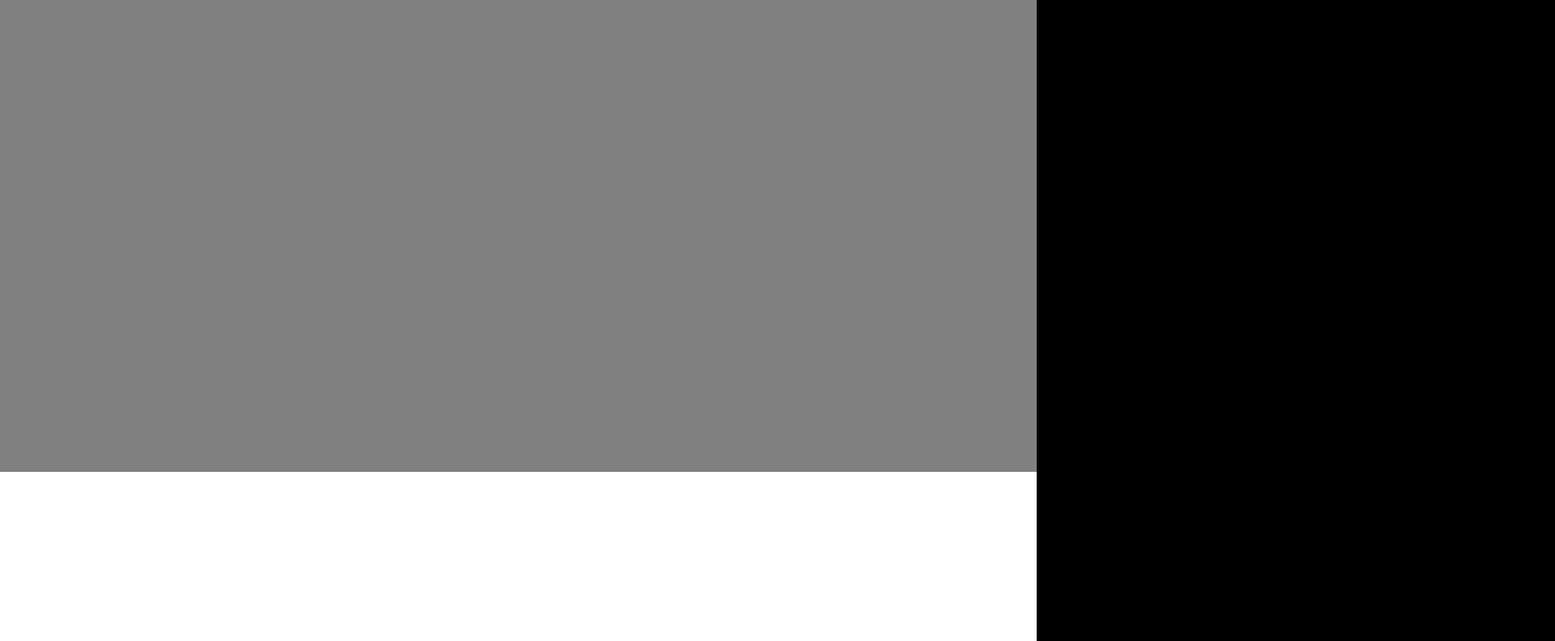
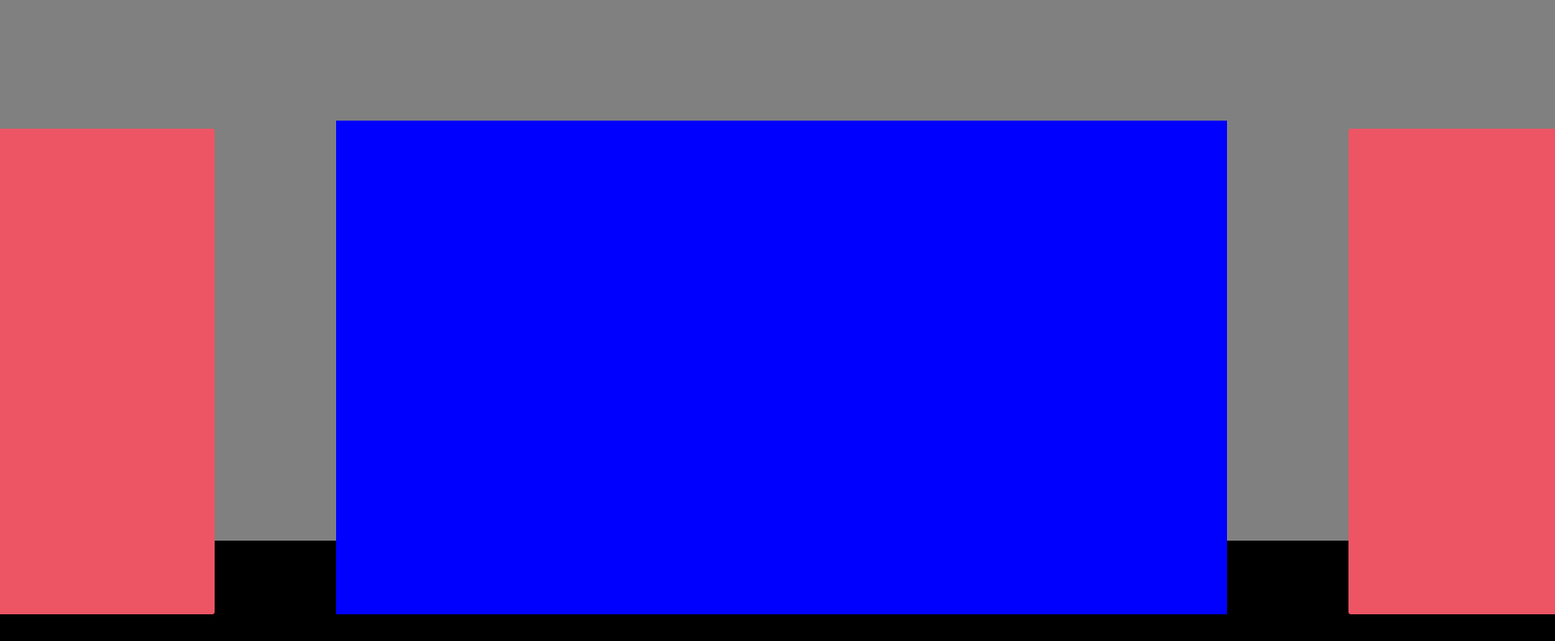
Before and after one commit to Stealerwolf/PROJETO-STUDIO-SOLL, a plain HTML site: page index.html in a window 1280 px wide. Shown: the part 1020-1812 px from the top of the page at 81% size, 1920 px wide, since content can reach past the window. Drawn offline with Linux system fonts and the light colour scheme.

Commit message:
adição do carousel e algumas mudanças

```diff
--- a/index.html
+++ b/index.html
@@ -55,7 +55,45 @@
              document.documentElement.scrollTop = 0; // Para Chrome, Firefox, IE e Opera
              }
         </script>
-        <script src="" async defer></script>
+
+         <!--codigo do card slider-->
+        <div class="container">
+
+            <div class="card"></div>
+            <div class="card active"></div>
+            <div class="card"></div>
+            <div class="card"></div>
+          </div>
+          <script>
+          let holder = document.querySelectorAll('.container')[0],
+            cards = document.querySelectorAll('.card');
+
+          let preActiveCard = cards[1];
+          let nextActiveCard = cards[2];
+
+          function scrollLeft() {
+            holder.classList.remove('next');
+            holder.classList.remove('reset');
+            holder.classList.add('next');
+
+            preActiveCard.classList.remove('active');
+            nextActiveCard.classList.add('active');
+            setTimeout(reset, 600);
+          }
+
+          function reset() {
+            holder.classList.remove('next');
+            holder.classList.add('reset');
+            preActiveCard.classList.add('active');
+            nextActiveCard.classList.remove('active');
+          }
+
+          setInterval(scrollLeft, 3000);
+
+
+          </script>
+          <!--fim do codigo do card slider-->
+
     </body>
     <!--fim BODY-->
 
--- a/style.css
+++ b/style.css
@@ -1,7 +1,11 @@
+
 .body{ /* propriedades css do corpo do site */
      background-color: black;  /* cor de fundo da página */
-     background-image: linear-gradient(to bottom, white 0%, white 33%, grey 33%, grey 66%, white 66%, white 100%); /* código pra dividir a página em cores */
+     background-image: linear-gradient(to bottom, black 0%, black 33%, grey 33%, grey 66%, black 66%, black 100%); /* código pra dividir a página em cores */
     min-height: 300vh; /* código para ditar o tamanho mínimo das divisões de cores. (abaixo disso a cor da "segunda página "toca" nos elementos da "primeira página" */
+    margin-left: -40px;
+    z-index: 998;
+    overflow-x: hidden;
 
 }
 
@@ -44,6 +48,7 @@
     padding: 10px; /* adiciona um espaço para não tocar nas palavras */
     border-radius: 10px; /* Cantos arredondados */
     font-size: 25px; /* aumnentar tamanho da fonte */
+    z-index: 999;
   }
 
   #BOTAO:hover {
@@ -51,6 +56,7 @@
     background-image: linear-gradient(45deg, black , #9B794E); /* cor da caixa do botão quando passam o mouse por cima */
     color: black; /* cor das letras do botao quando se passa o mouse por cima */
     transition: .3s;
+    z-index: 999;
 
   }
 
@@ -69,6 +75,7 @@
     padding: 10px;
     padding-left: 0px;
     padding-right: 0px;
+    z-index: 999;
 
   }
 
@@ -79,10 +86,13 @@
   display: inline-block;
   color: #878681;
   z-index: 1;
+
+
  }
 
 nav span{
   position: absolute;
+  visibility: hidden;
   top: 0;
   left: 0;
   right: 0;
@@ -91,6 +101,10 @@ nav span{
   border-radius: 10px;
   transition: .2s;
   background: black;
+}
+
+nav:hover span{
+  visibility: visible;
 }
 
 nav a:nth-child(1):hover~span{
@@ -105,3 +119,64 @@ nav a:nth-child(3):hover~span{
   left: 195px;
   width: 113px;
 }
+
+h1 { margin:150px auto 30px auto; text-align:center;}
+.container {
+  position: relative;
+  background: transparent;
+  max-width: 2000px;
+  min-width: 2000px;
+  height: 610px;
+  margin: 0 auto;
+  overflow: hidden;
+  top: 300px;
+  left: 0px;
+  z-index: 99;
+}
+
+.card {
+  position: absolute;
+  top: 50%;
+  left: 50%;
+  transform: translate(-50%, -50%);
+  display: inline-block;
+  width: 1000px;
+  height: 600px;
+  background: #ED5565;
+  margin: 5px;
+  border-radius:3px;
+  transition: transform 0.5s, background 0.3s ease-in-out;
+  z-index: 99;
+}
+
+.active {
+  background: blue;
+  transform: translate(-50%, -50%) scale(1.1) !important;
+}
+.card:nth-child(1) { transform: translate(-170%, -50%); }
+
+.card:nth-child(2) { transform: translate(-50%, -50%); }
+
+.card:nth-child(3) { transform: translate(70%, -50%); }
+
+.card:nth-child(4) { transform: translate(190%, -50%); }
+
+
+
+.next .card:nth-child(1) { transform: translate(-290%, -50%); }
+
+.next .card:nth-child(2) { transform: translate(-170%, -50%); }
+
+.next .card:nth-child(3) { transform: translate(-50%, -50%); }
+
+.next .card:nth-child(4) { transform: translate(70%, -50%); }
+
+.reset .card { transition: none; }
+
+.reset .card .card:nth-child(1) { transform: translate(-170%, -50%); }
+
+.reset .card .card:nth-child(2) { transform: translate(-50%, -50%); }
+
+.reset .card .card:nth-child(3) { transform: translate(70%, -50%); }
+
+.reset .card .card:nth-child(4) { transform: translate(190%, -50%); }
```
